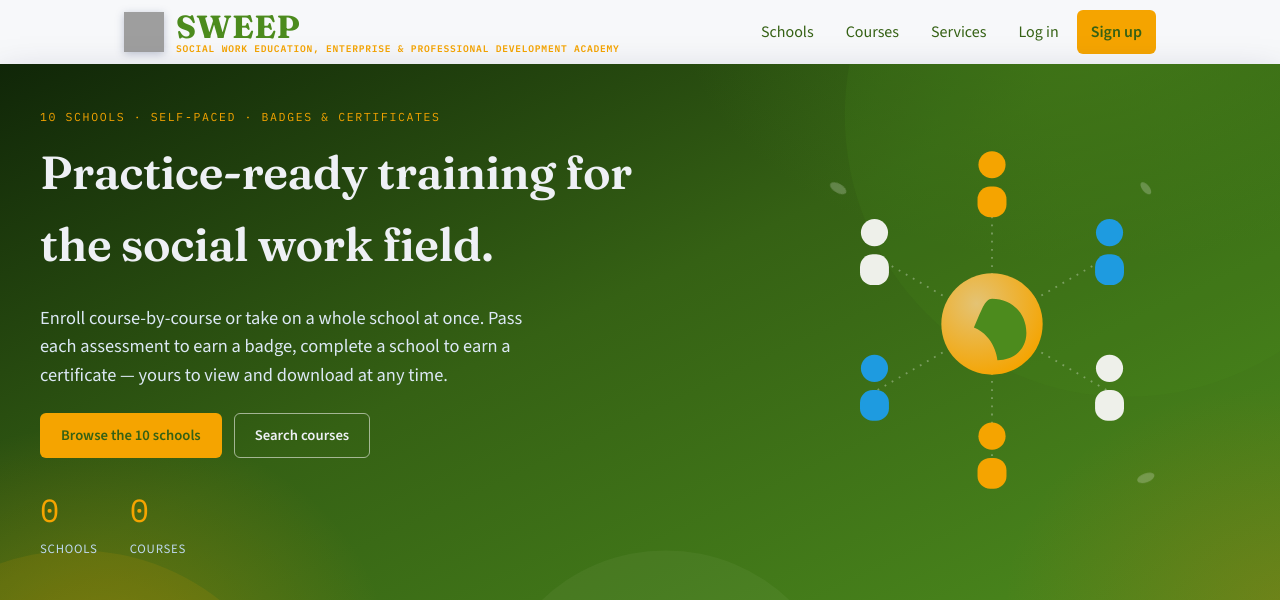
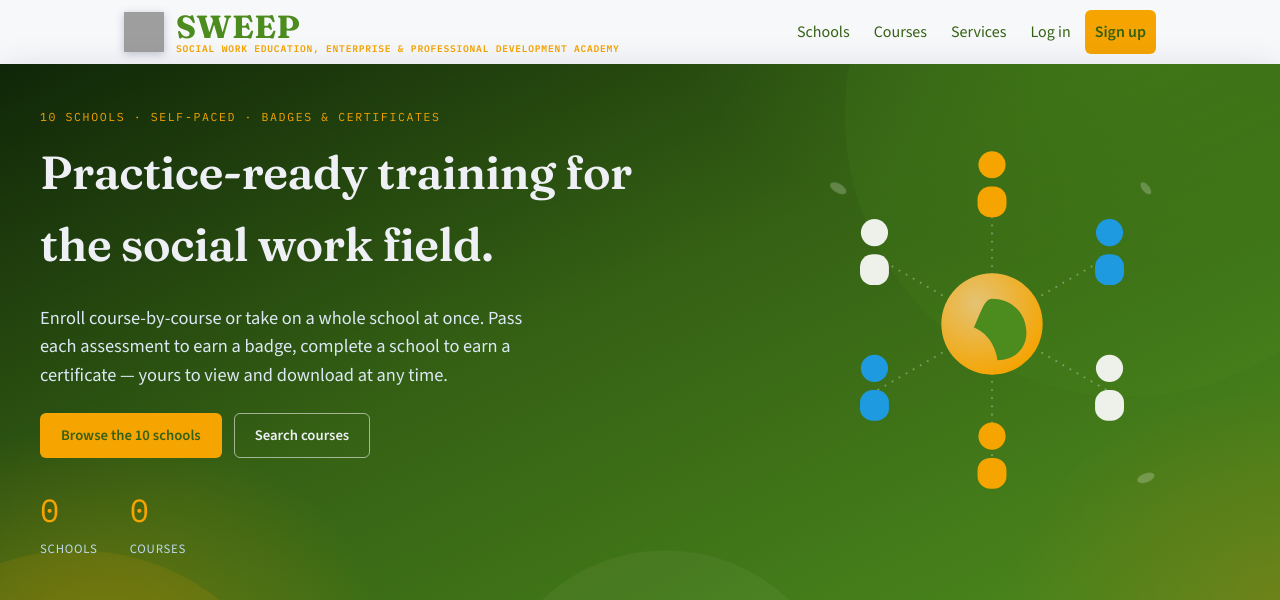
Before and after one commit to remikeks/project-sweep, a Django app: page / in a window 1280 px wide. Shown: the top 600 px of the page. Run offline with Django 5.2, Linux system fonts and the light colour scheme; data that the repository does not hold is empty; parts of the project's set-up code (start-up, migrations or seed data) failed here and were passed over; grey boxes are pictures that could not be loaded.

Commit message:
style changes

```diff
--- a/static/css/style.css
+++ b/static/css/style.css
@@ -143,7 +143,7 @@ a:hover { text-decoration: underline; }
 
 .sw-nav-links a {
   color: var(--primary-dark);
-  padding: 10px 14px;
+  padding: 10px 10px;
   border-radius: var(--radius) var(--radius) 0 0;
   font-size: 1rem;
 }
--- a/templates/base.html
+++ b/templates/base.html
@@ -39,10 +39,10 @@
         {% if user.is_authenticated %}
           <a class="nav-link-auth" href="{% url 'dashboard' %}">My Learning</a>
           <a class="nav-link-auth" href="{% url 'my_credentials' %}">Badges &amp; Certificates</a>
-          <!--<form class="nav-link-auth" action="{% url 'logout' %}" method="post" style="display:inline;">
+          <form class="nav-link-auth" action="{% url 'logout' %}" method="post" style="display:inline;">
             {% csrf_token %}
             <a href="#" onclick="this.closest('form').submit(); return false;">Log out</a>
-          </form> -->
+          </form>
           <div class="nav-user-pill" data-user-menu>
             <button type="button" class="nav-user-trigger" data-user-menu-trigger aria-haspopup="true" aria-expanded="false">
               <span class="nav-user-avatar">{{ user.username|slice:":1"|upper }}</span>
```
